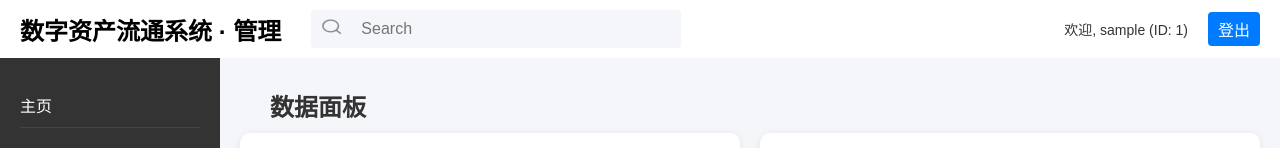
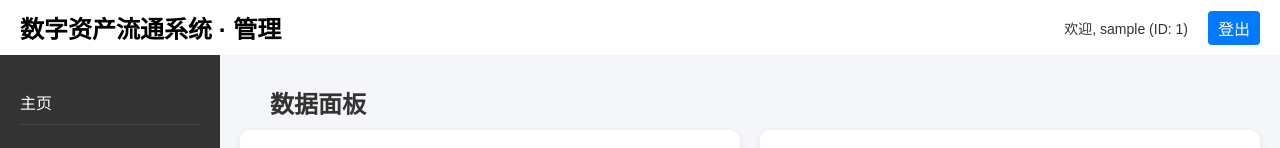
Before and after one commit to sherry61/pcp, a Vue app in the folder frontend/: page /home in a window 1280 px wide. Shown: the top 148 px of the page. Built offline with nearby package versions, Linux system fonts and the light colour scheme; no server answers; sample sign-in values are in the browser's storage.

Commit message:
chore(ui): remove unused header search box

```diff
--- a/frontend/src/components/AppHeader.vue
+++ b/frontend/src/components/AppHeader.vue
@@ -14,10 +14,6 @@
   }}
 
 </div>
-
-      <div class="search-box">
-        <input type="text" placeholder="Search" />
-      </div>
     </div>
 
     <div class="user-info">
@@ -123,35 +119,6 @@ export default {
   font-weight: bold;
 }
 
-.search-box {
-  margin-left: 30px;
-  background-color: #F5F6FA;
-  border-radius: 4px;
-  display: flex;
-  align-items: center;
-  padding: 5px 10px;
-}
-
-.search-box input {
-  width: 300px;
-  padding: 5px 10px;
-  font-size: 16px;
-  border: none;
-  background-color: #F5F6FA;
-  outline: none;
-}
-
-.search-box::before {
-  content: "";
-  display: block;
-  width: 20px;
-  height: 20px;
-  background-image: url('@/assets/search-icon.png');
-  background-size: contain;
-  background-repeat: no-repeat;
-  margin-right: 10px;
-}
-
 .user-info {
   display: flex;
   align-items: center;
```
